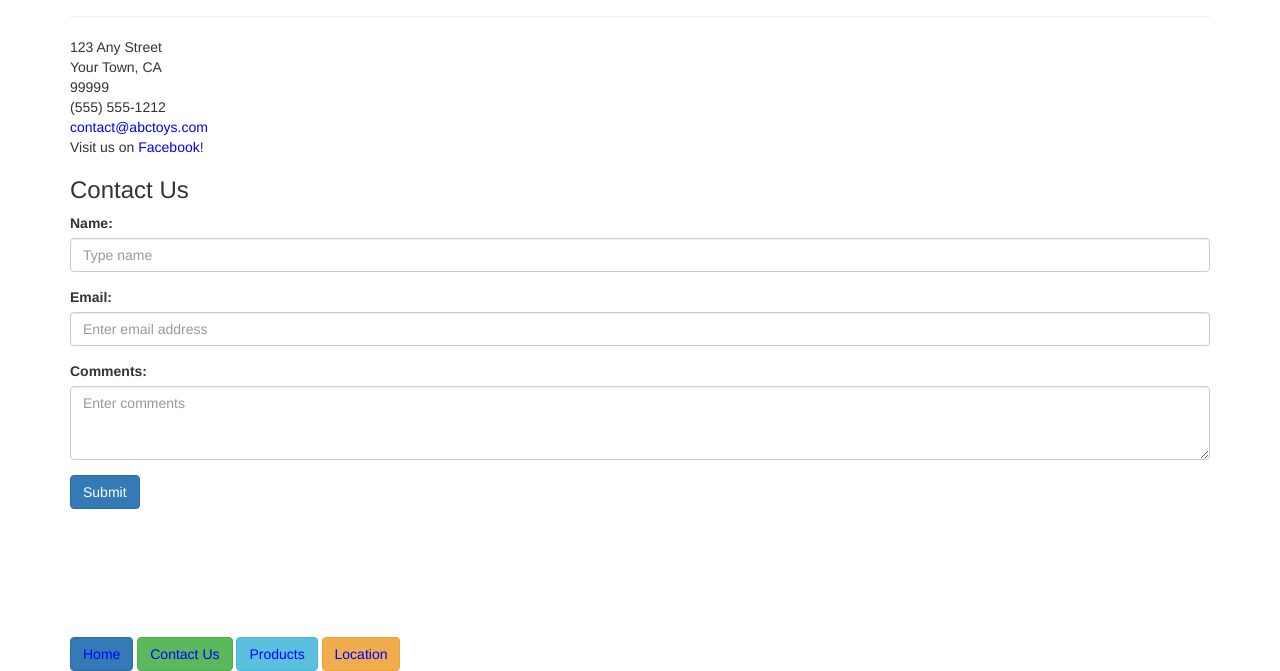
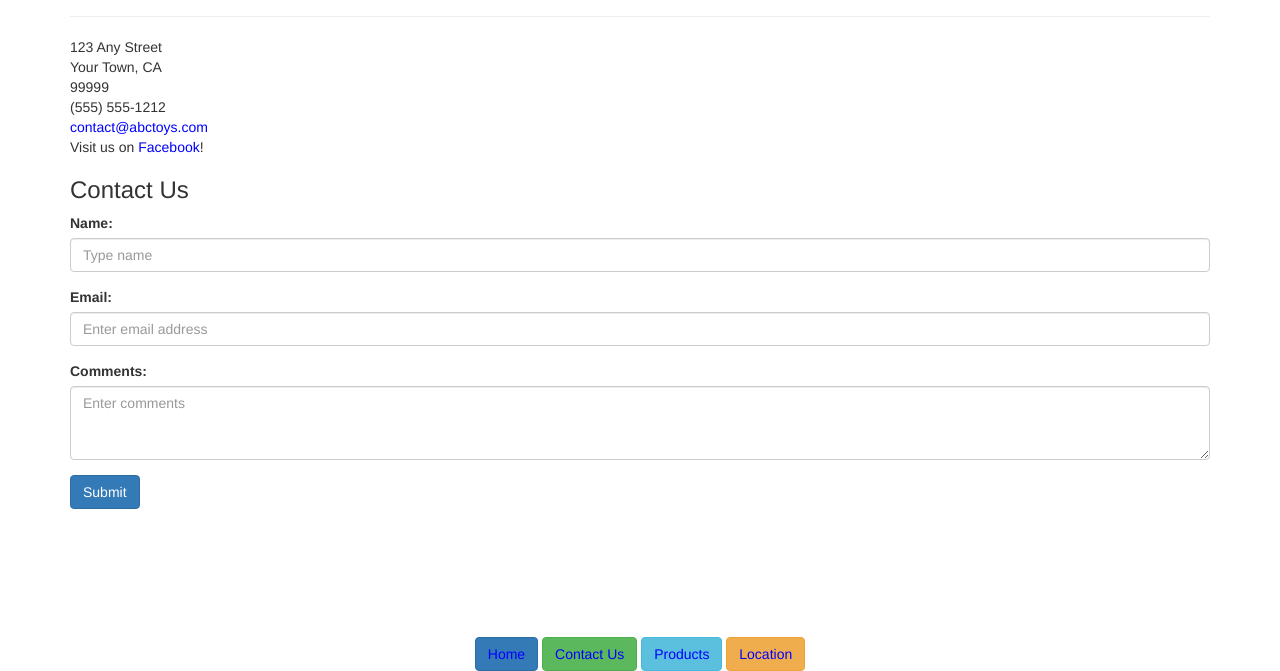
Before and after one commit to stacy-lau/stacy-lau.github.io, a plain HTML site: page ContactUs.html in a window 1280 px wide. Shown: the part 129-800 px from the top of the page. Drawn offline with nearby package versions, Linux system fonts and the light colour scheme.

Commit message:
Add files via upload

```diff
--- a/ContactUs.html
+++ b/ContactUs.html
@@ -44,7 +44,7 @@
     <button type="submit" class="btn btn-primary">Submit</button>
   </form>
   <div class="footer navbar-fixed-bottom">
-    <div class="container">
+    <div class="container text-center">
       <a href="index.html" role="button" class="btn btn-primary">Home</a>
       <a href="ContactUs.html" role="button" class="btn btn-success">Contact Us</a>
       <a href="Products.html" role="button" class="btn btn-info">Products</a>
```
Also changed, not shown: Location.html (+1 -1 lines), Products.html (+1 -1 lines), index.html (+1 -1 lines).
